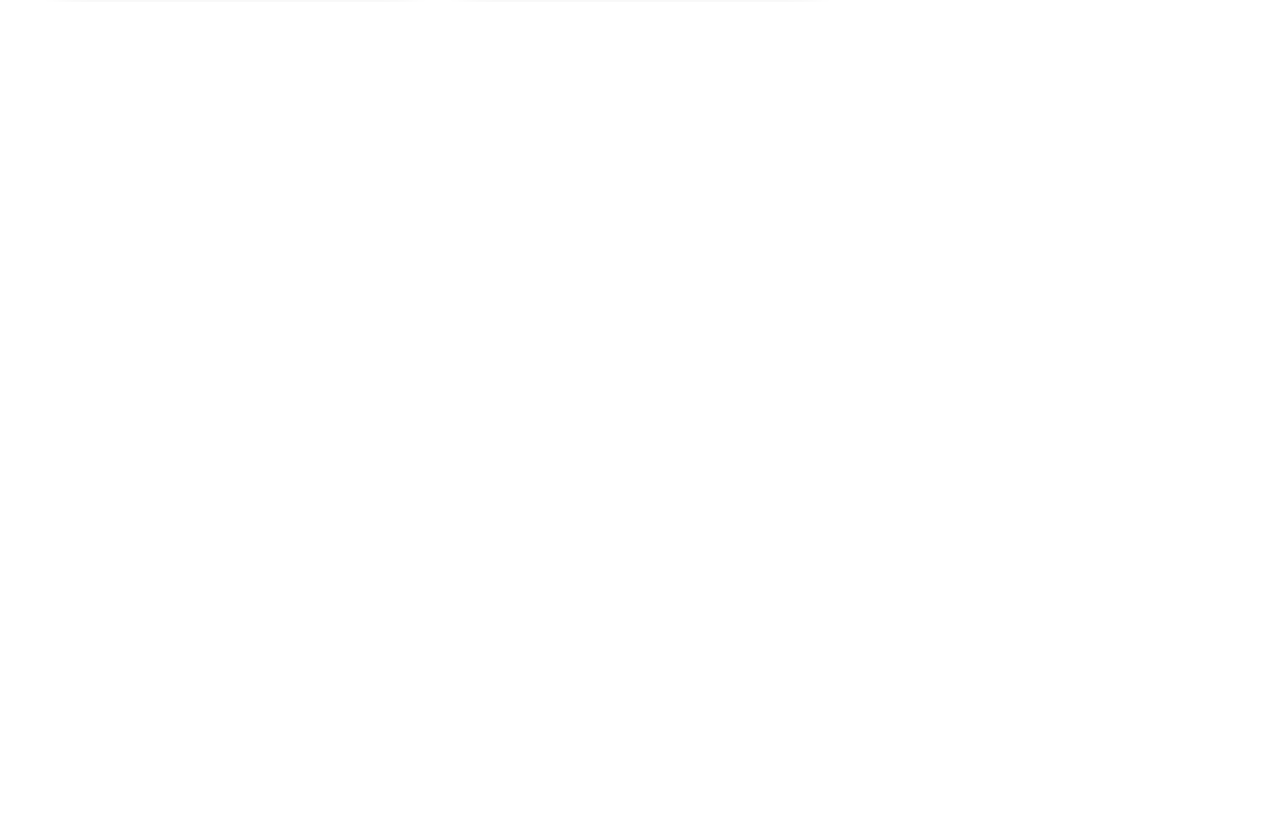
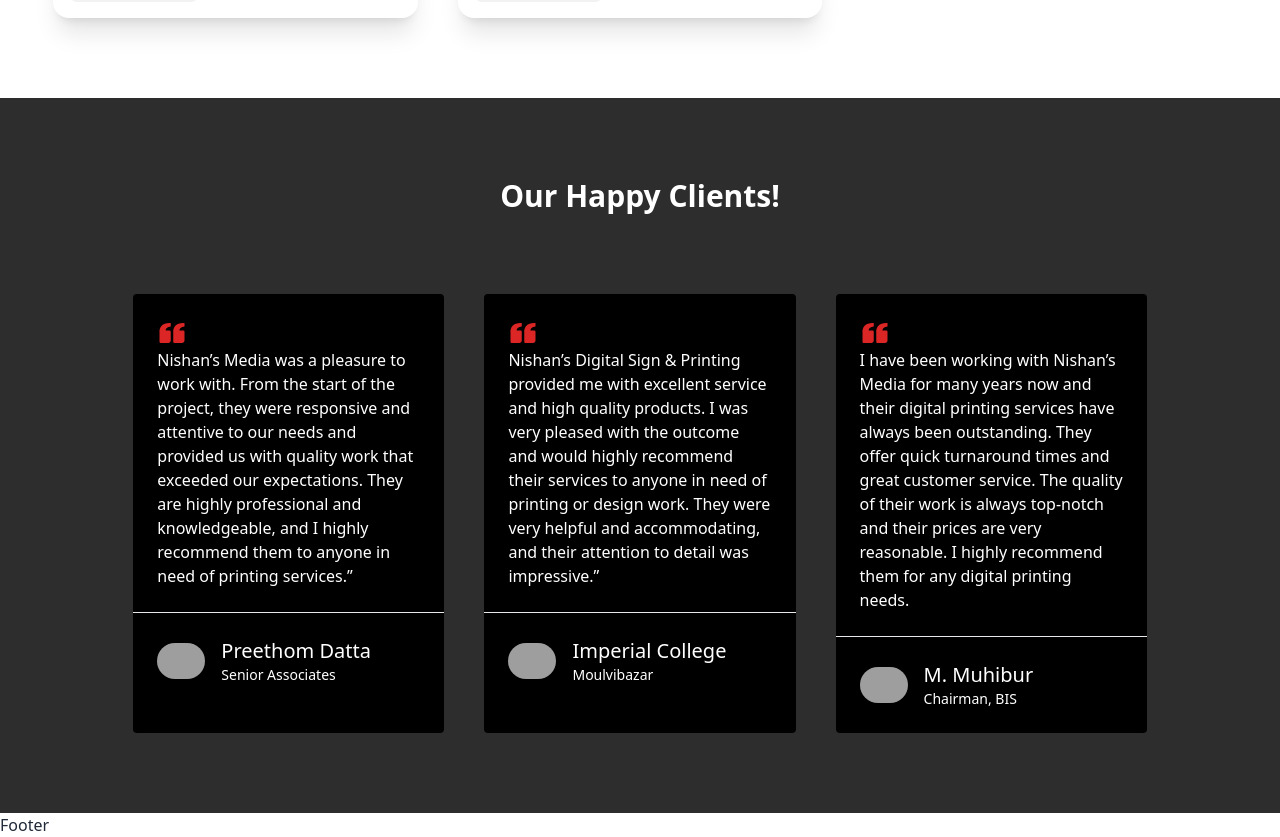
Before and after one commit to Soikotdeb/nishans-media-client, a React (Vite) app: page /about in a window 1280 px wide. Shown: the part 1606-2443 px from the top of the page. Before the commit the page ends 1608 px from the top, so only its background shows below. Built offline with nearby package versions, Linux system fonts and the light colour scheme; grey boxes are pictures that could not be loaded.

Commit message:
add testimonials

```diff
--- a/package.json
+++ b/package.json
@@ -14,6 +14,7 @@
     "match-sorter": "^6.3.1",
     "react": "^18.2.0",
     "react-dom": "^18.2.0",
+    "react-icons": "^4.11.0",
     "react-router-dom": "^6.17.0",
     "sort-by": "^1.2.0"
   },
--- a/src/Pages/Home/AboutUs/AboutUsPage/AboutUsPage.jsx
+++ b/src/Pages/AboutUs/AboutUsPage/AboutUsPage.jsx
@@ -1,11 +1,14 @@
 import Mission from "../Mission/Mission";
 import Team from "../Team/Team";
+import Testimonials from "../Testimonials/Testimonials";
+
 
 const AboutUsPage = () => {
     return (
         <div>
             <Mission></Mission>
             <Team></Team>
+            <Testimonials></Testimonials>
         </div>
     );
 };
--- a/src/Pages/Home/AboutUs/Team/Team.jsx
+++ b/src/Pages/AboutUs/Team/Team.jsx
@@ -9,7 +9,7 @@
     }, []);
 
     return (
-        <div className="w-11/12 mx-auto">
+        <div className="w-11/12 mx-auto my-20">
             <div className="my-10 text-center">
                 <h1 className="text-3xl text-black mb-3">Meet our Team</h1>
                 <h4 className="text-black uppercase">------ Creative Minds at Work ------</h4>
--- /dev/null
+++ b/src/Pages/AboutUs/Testimonials/Testimonials.jsx
@@ -0,0 +1,103 @@
+import { BiSolidQuoteLeft } from 'react-icons/bi';
+
+const Testimonials = () => {
+    return (
+        <div className="bg-[#2D2D2D]">
+            <h2 className='text-white font-semibold text-center pt-20 text-3xl'>Our Happy Clients!</h2>
+            <div className="w-11/12 mx-auto grid grid-cols-3 p-20 gap-10">
+                <div className="overflow-hidden rounded bg-black text-white">
+                    <div className="p-6 border-b">
+                        <BiSolidQuoteLeft className='text-red-600 text-3xl' />
+                        <p>
+                            Nishan’s Media was a pleasure to work with. From the start of the project, they were responsive and attentive to our needs and provided us with quality work that exceeded our expectations. They are highly professional and knowledgeable, and I highly recommend them to anyone in need of printing services.”
+                        </p>
+                    </div>
+                    <div className="p-6">
+                        <header className="flex gap-4">
+                            <a
+                                href="#"
+                                className="relative inline-flex h-12 w-12 items-center justify-center rounded-full text-white"
+                            >
+                                <img
+                                    src="https://www.nishansmedia.com/wp-content/uploads/2023/04/Preetham-.png"
+                                    alt="user name"
+                                    title="user name"
+                                    width="48"
+                                    height="48"
+                                    className="max-w-full rounded-full"
+                                />
+                            </a>
+                            <div>
+                                <h3 className="text-xl font-medium">
+                                    Preethom Datta
+                                </h3>
+                                <p className="text-sm">Senior Associates</p>
+                            </div>
+                        </header>
+                    </div>
+                </div>
+                <div className="overflow-hidden rounded bg-black text-white">
+                    <div className="p-6 border-b">
+                        <BiSolidQuoteLeft className='text-red-600 text-3xl' />
+                        <p>Nishan’s Digital Sign & Printing provided me with excellent service and high quality products. I was very pleased with the outcome and would highly recommend their services to anyone in need of printing or design work. They were very helpful and accommodating, and their attention to detail was impressive.”
+                        </p>
+                    </div>
+                    <div className="p-6">
+                        <header className="flex gap-4">
+                            <a
+                                href="#"
+                                className="relative inline-flex h-12 w-12 items-center justify-center rounded-full text-white"
+                            >
+                                <img
+                                    src="https://www.nishansmedia.com/wp-content/uploads/2023/04/college-01.png"
+                                    alt="user name"
+                                    title="user name"
+                                    width="48"
+                                    height="48"
+                                    className="max-w-full rounded-full"
+                                />
+                            </a>
+                            <div>
+                                <h3 className="text-xl font-medium">
+                                    Imperial College
+                                </h3>
+                                <p className="text-sm">Moulvibazar</p>
+                            </div>
+                        </header>
+                    </div>
+                </div>
+                <div className="overflow-hidden rounded bg-black text-white">
+                    <div className="p-6 border-b">
+                        <BiSolidQuoteLeft className='text-red-600 text-3xl' />
+                        <p>I have been working with Nishan’s Media for many years now and their digital printing services have always been outstanding. They offer quick turnaround times and great customer service. The quality of their work is always top-notch and their prices are very reasonable. I highly recommend them for any digital printing needs.</p>
+                    </div>
+                    <div className="p-6">
+                        <header className="flex gap-4">
+                            <a
+                                href="#"
+                                className="relative inline-flex h-12 w-12 items-center justify-center rounded-full text-white"
+                            >
+                                <img
+                                    src="https://www.nishansmedia.com/wp-content/uploads/2023/04/muhibur-rahman.png"
+                                    alt="user name"
+                                    title="user name"
+                                    width="48"
+                                    height="48"
+                                    className="max-w-full rounded-full"
+                                />
+                            </a>
+                            <div>
+                                <h3 className="text-xl font-medium">
+                                    M. Muhibur
+                                </h3>
+                                <p className="text-sm">Chairman, BIS</p>
+                            </div>
+                        </header>
+                    </div>
+                </div>
+            </div>
+        </div>
+    );
+};
+
+export default Testimonials;
--- a/src/Routes/Router.jsx
+++ b/src/Routes/Router.jsx
@@ -1,7 +1,7 @@
 import { createBrowserRouter } from "react-router-dom";
 import Main from "../Layout/Main";
 import Home from "../Pages/Home/Home";
-import AboutUsPage from "../Pages/Home/AboutUs/AboutUsPage/AboutUsPage";
+import AboutUsPage from "../Pages/AboutUs/AboutUsPage/AboutUsPage";
 
 const router = createBrowserRouter([
     {
--- a/src/Shared/Navbar/Navbar.jsx
+++ b/src/Shared/Navbar/Navbar.jsx
@@ -103,7 +103,7 @@
                                 </Link>
                             </li>
                             <li role="none" className="flex items-stretch">
-                                <Link to={'/about'}
+                                <Link to='/about'
                                     role="menuitem"
                                     aria-haspopup="false"
                                     className="flex items-center gap-2 py-4 transition-colors duration-300 hover:text-[#fe0800] focus:text-[#fe0800] focus:outline-none focus-visible:outline-none lg:px-8"
```
Also changed, not shown: src/Pages/AboutUs/Mission/Mission.jsx (renamed from src/Pages/Home/AboutUs/Mission/Mission.jsx), 1 other file (tests, documents, lock files or other folders).
